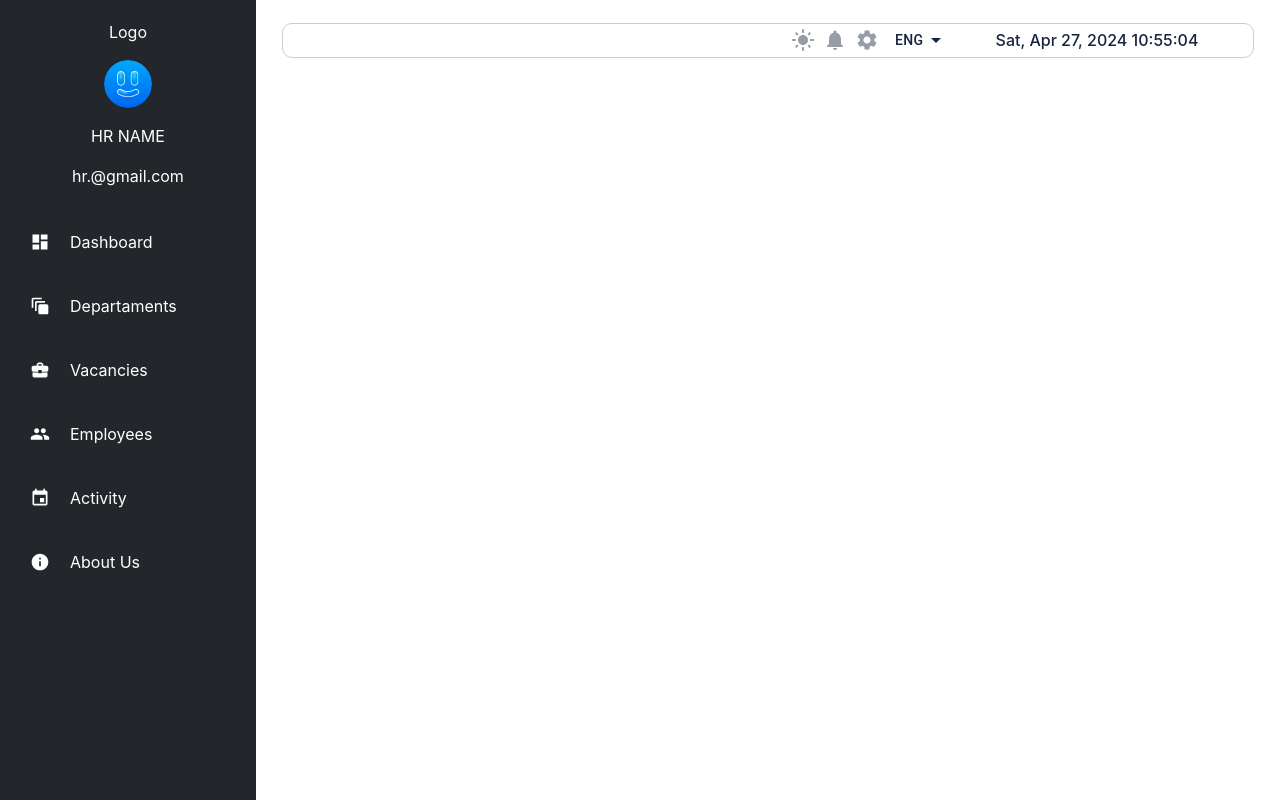
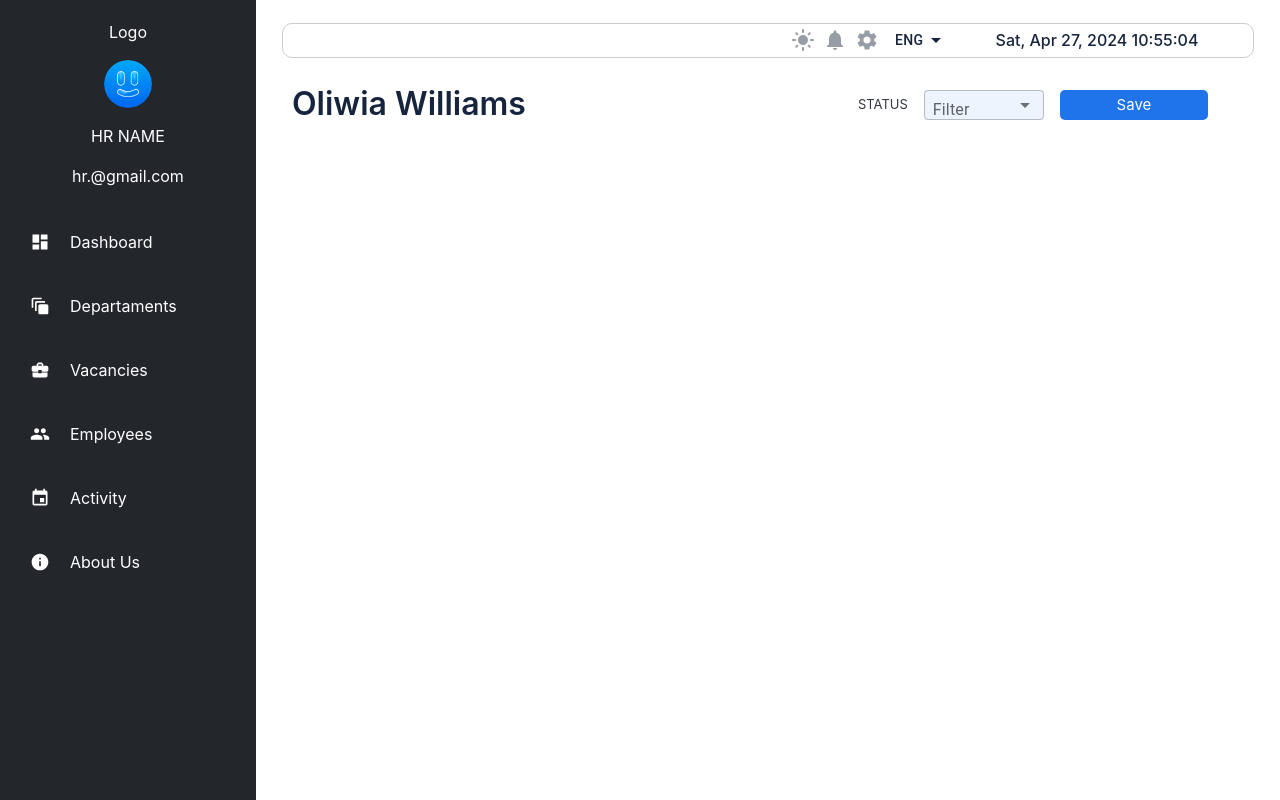
Before and after one commit to panahlimurad/hr_command, a React (Create React App) app: page /employees-details in a window 1280 px wide. Built offline with nearby package versions, Linux system fonts and the light colour scheme.

Commit message:
empPageCreate

```diff
--- /dev/null
+++ b/src/features/Components/EmpPageHeader/EmpPageHeader.js
@@ -0,0 +1,48 @@
+import React  from "react";
+import styles from "./style.module.css";
+import Box from "@mui/material/Box";
+import InputLabel from "@mui/material/InputLabel";
+import MenuItem from "@mui/material/MenuItem";
+import FormControl from "@mui/material/FormControl";
+import Select from "@mui/material/Select";
+import AddButton from "../AddButton/AddButton";
+import SaveButton from "../SaveButton/SaveButton";
+
+function EmpPageHeader({text}) {
+
+
+  const [age, setAge] = React.useState("");
+
+  const handleChange = (event) => {
+    setAge(event.target.value);
+  };
+
+
+  return (
+    <div className={styles.container}>
+      <div className={styles.text}>{text}</div>
+      <div className="flex gap-4 justify-center items-center w-[50%]">
+        <p className="text-[13px] text-[#343942]">STATUS</p>
+        <Box sx={{ minWidth: 120, backgroundColor:"#eef4fe"}}>
+          <FormControl fullWidth >
+            <InputLabel sx={{top: '-8px', left: '-5px'}}  id="demo-simple-select-label">Filter</InputLabel>
+            <Select
+            sx={{height:30}}
+              labelId="demo-simple-select-label"
+              id="demo-simple-select"
+              value={age}
+              label="Age"
+              onChange={handleChange}>
+              <MenuItem value={10}>Ten</MenuItem>
+              <MenuItem value={20}>Twenty</MenuItem>
+              <MenuItem value={30}>Thirty</MenuItem>
+            </Select>
+          </FormControl>
+        </Box>
+        <SaveButton text="Save"/>
+      </div>
+    </div>
+  );
+}
+
+export default EmpPageHeader;
--- /dev/null
+++ b/src/features/Components/EmpPageHeader/style.module.css
@@ -0,0 +1,15 @@
+@import url("../../../index.css");
+
+.container{
+    display: flex;
+    height: 50px;
+    padding-left: 16px;
+}
+
+.text{
+    width: 50%;
+    font-size: 32px;
+    font-weight: 600;
+    color: var(--text-color);
+    margin-left: 20px;
+}
--- a/src/features/Components/EmployessCardContainer/EmployeesCardContainer.js
+++ b/src/features/Components/EmployessCardContainer/EmployeesCardContainer.js
@@ -12,8 +12,6 @@ function EmployeesCardContainer() {
         <EmployessCard/>
         <EmployessCard/>
         <EmployessCard/>
-        <EmployessCard/>
-        <EmployessCard/>
         </ScrollableContainer>
     </div>
   )
--- /dev/null
+++ b/src/features/Components/SaveButton/SaveButton.js
@@ -0,0 +1,13 @@
+import React from 'react'
+import styles from './style.module.css'
+
+function SaveButton({text}) {
+  return (
+    <>
+        <button className={styles.container}>{text}</button>
+    </>
+
+  )
+}
+
+export default SaveButton
--- /dev/null
+++ b/src/features/Components/SaveButton/style.module.css
@@ -0,0 +1,12 @@
+.container{
+    padding: 5px 10px 5px 10px;
+    width: 30%;
+    height: 30px;
+    color: #fff;
+    font-size: 15px;
+    background-color: #1f74ec;
+    border-radius: 5px;
+    display: flex;
+    align-items: center;
+    justify-content: center;
+}
--- a/src/features/Layouts/Layout.js
+++ b/src/features/Layouts/Layout.js
@@ -33,7 +33,7 @@ function Layout() {
             <Route path="/about_us" element={<About_us />} />
             <Route path="/activity" element={<Activity />} />
             <Route path="/employees" element={<Employees />} />
-            <Route path="/product-details/:id" element={<EmployeesDetails />} />
+            <Route path="/employees-details" element={<EmployeesDetails />} />
             <Route path="/login" element={<Login />} />
             <Route path="/register" element={<Register />} />
             <Route path="/vacancies" element={<Vacancies />} />
--- a/src/pages/EmployeesDetails/employees-details.js
+++ b/src/pages/EmployeesDetails/employees-details.js
@@ -1,7 +1,14 @@
 import React from "react";
+import EmpPageHeader from "../../features/Components/EmpPageHeader/EmpPageHeader";
 
 function EmployeesDetails() {
-  return <div>employees-details</div>;
+  return(
+
+    <div>
+      <EmpPageHeader text="Oliwia Williams"/>
+    </div>
+  )
+
 }
 
 export default EmployeesDetails;
```
